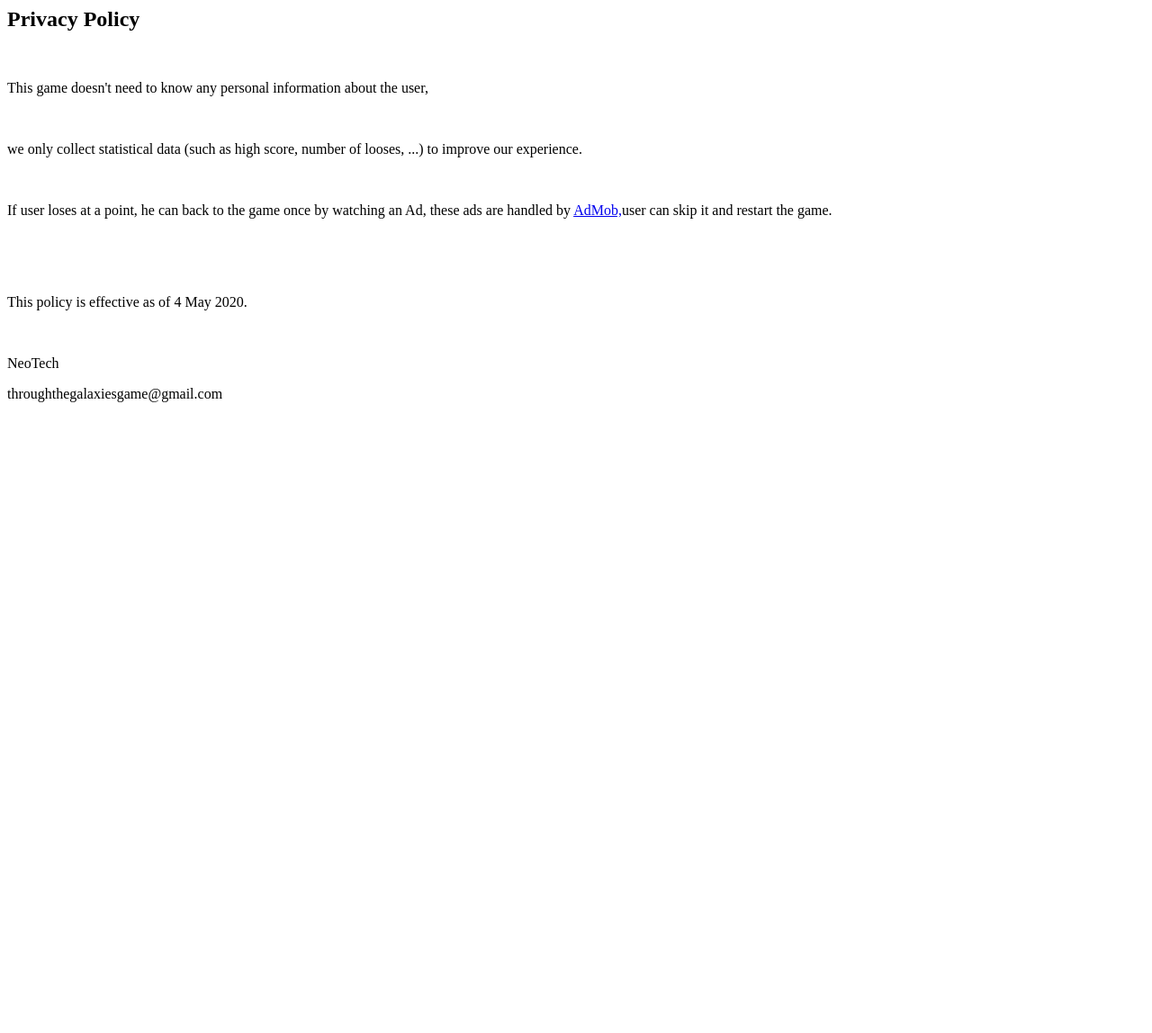
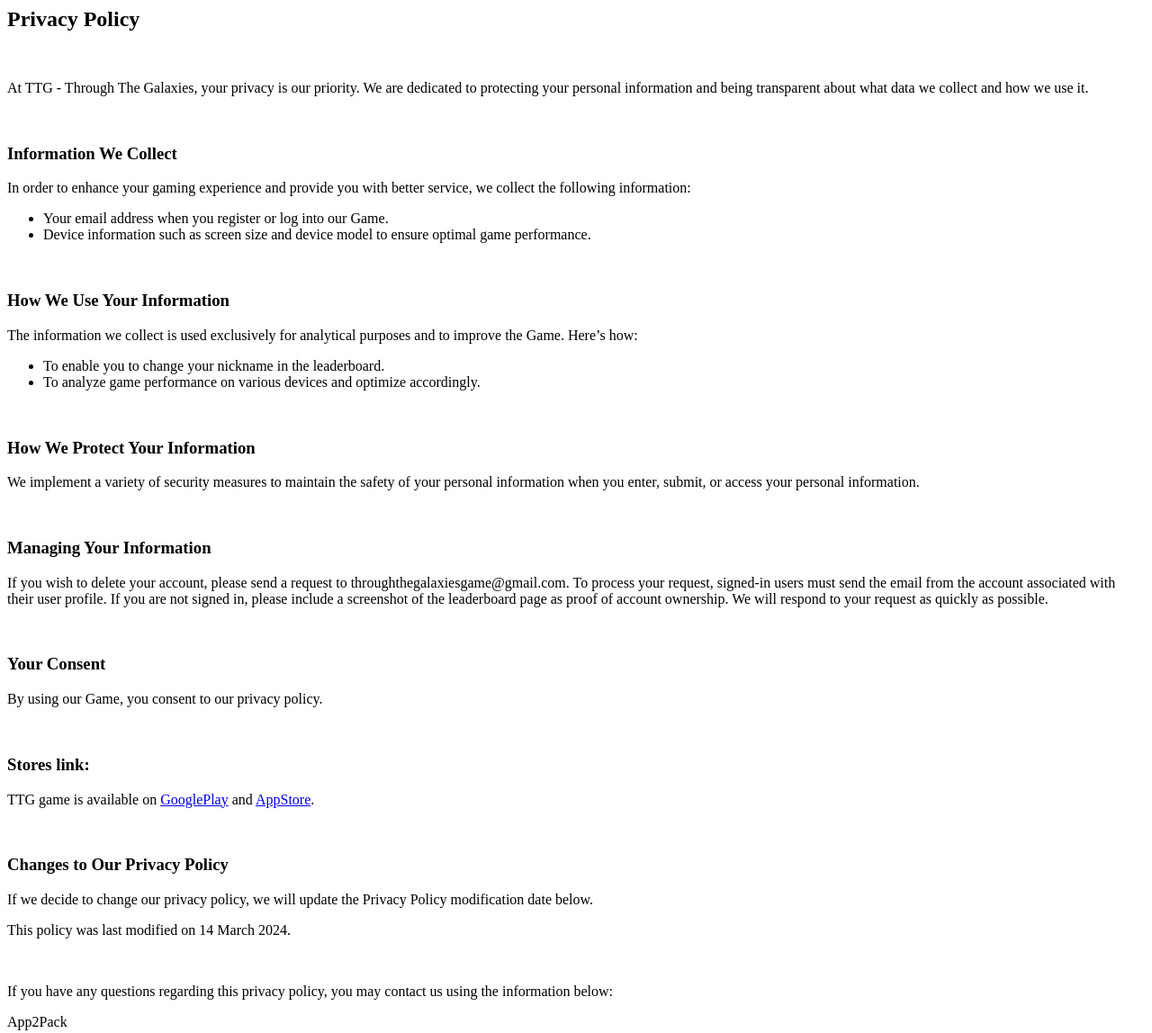
Before and after one commit to app2pack-dev/ttg-web, a plain HTML site: page privacy.html in a window 1280 px wide. Shown: the top 1148 px of the page at 90% size. Before the commit the page ends 800 px from the top, so only its background shows below. Drawn offline with Linux system fonts and the light colour scheme.

Commit message:
Update privacy policy

```diff
--- a/privacy.html
+++ b/privacy.html
@@ -1,27 +1,46 @@
 <html>
 
 <head>
-        <title>TTG - Through The Galaxies privacy</title>
+    <title>TTG - Through The Galaxies Privacy Policy</title>
 </head>
 
 <body>
     <h2>Privacy Policy</h2>
     <p>&nbsp;</p>
-<p>This game doesn't need to know any personal information about the
-user,</p>
+    <p>At TTG - Through The Galaxies, your privacy is our priority. We are dedicated to protecting your personal information and being transparent about what data we collect and how we use it.</p>
     <p>&nbsp;</p>
-<p>we only collect statistical data (such as high score, number of looses,
-...) to improve our experience.</p>
+    <h3>Information We Collect</h3>
+    <p>In order to enhance your gaming experience and provide you with better service, we collect the following information:</p>
+    <ul>
+        <li>Your email address when you register or log into our Game.</li>
+        <li>Device information such as screen size and device model to ensure optimal game performance.</li>
+    </ul>
     <p>&nbsp;</p>
-<p>If user loses at a point, he can back to the game once by watching an
-Ad, these ads are handled by <a
-href="https://admob.google.com/home/">AdMob,</a>user can skip it and
-restart the game.</p>
+    <h3>How We Use Your Information</h3>
+    <p>The information we collect is used exclusively for analytical purposes and to improve the Game. Here’s how:</p>
+    <ul>
+        <li>To enable you to change your nickname in the leaderboard.</li>
+        <li>To analyze game performance on various devices and optimize accordingly.</li>
+    </ul>
     <p>&nbsp;</p>
+    <h3>How We Protect Your Information</h3>
+    <p>We implement a variety of security measures to maintain the safety of your personal information when you enter, submit, or access your personal information.</p>
     <p>&nbsp;</p>
-<p>This policy is effective as of 4 May 2020.</p>
+    <h3 id="account-deletion">Managing Your Information</h3>
+    <p>If you wish to delete your account, please send a request to throughthegalaxiesgame@gmail.com. To process your request, signed-in users must send the email from the account associated with their user profile. If you are not signed in, please include a screenshot of the leaderboard page as proof of account ownership. We will respond to your request as quickly as possible.</p>
     <p>&nbsp;</p>
-<p>NeoTech</p>
+    <h3>Your Consent</h3>
+    <p>By using our Game, you consent to our privacy policy.</p>
+    <p>&nbsp;</p>
+    <h3>Stores link:</h3>
+    <p>TTG game is available on <a href="https://play.google.com/store/apps/details?id=dev.app2pack.ttg">GooglePlay</a> and <a href="https://apps.apple.com/us/app/ttg-through-the-galaxies/id6444870791">AppStore</a>.</p>
+    <p>&nbsp;</p>
+    <h3>Changes to Our Privacy Policy</h3>
+    <p>If we decide to change our privacy policy, we will update the Privacy Policy modification date below.</p>
+    <p>This policy was last modified on 14 March 2024.</p>
+    <p>&nbsp;</p>
+    <p>If you have any questions regarding this privacy policy, you may contact us using the information below:</p>
+    <p>App2Pack</p>
     <p>throughthegalaxiesgame@gmail.com</p>
 </body>
 
```
Lines whose indentation alone changed are shown as unchanged.
